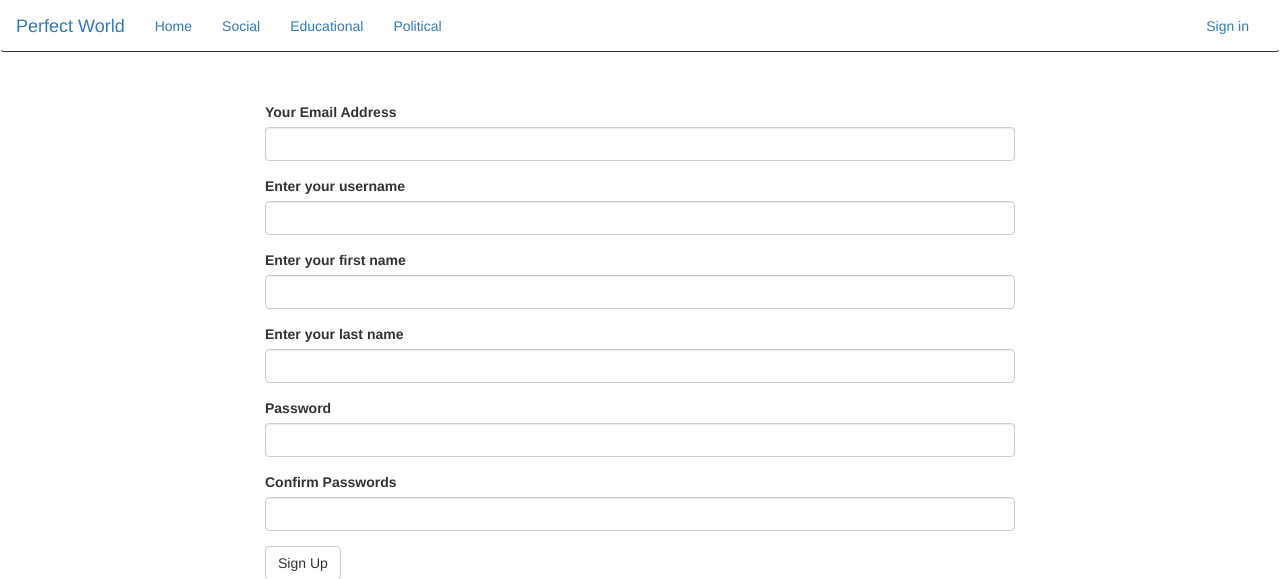
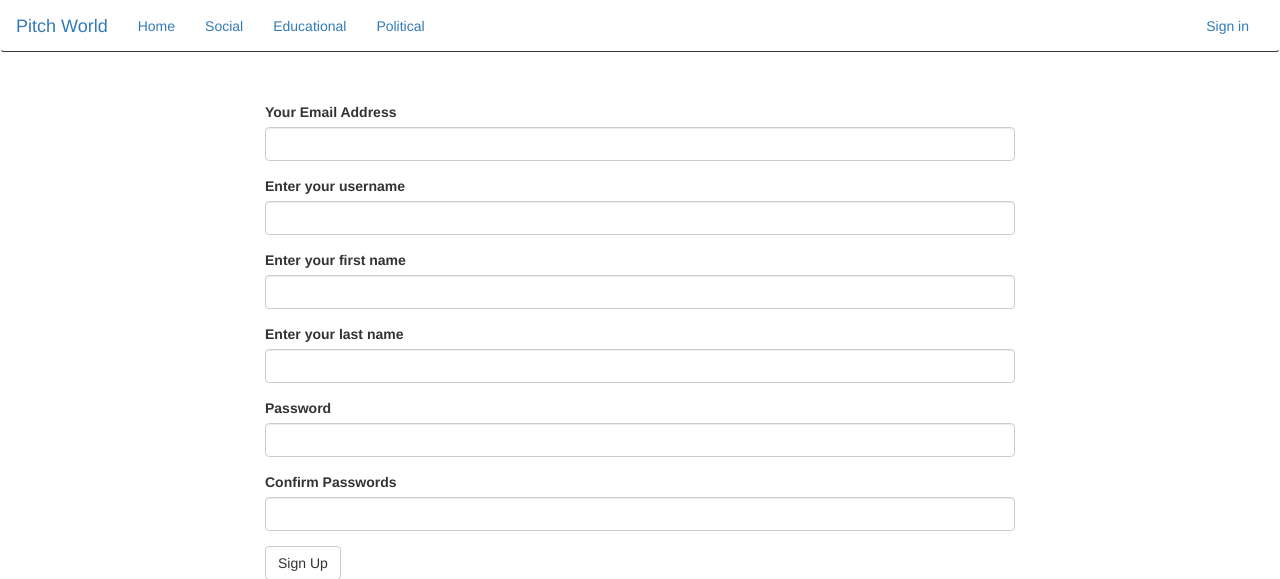
Before and after one commit to Michael-Otieno/pitch-app, a Flask app: page /authenticate/register in a window 1280 px wide. Shown: the top 579 px of the page. Run offline with Flask 2, Linux system fonts and the light colour scheme; some libraries are stand-ins or nearby versions.

Commit message:
change header

```diff
--- a/app/templates/navbar.html
+++ b/app/templates/navbar.html
@@ -7,7 +7,7 @@
                 <span class="icon-bar"></span>
                 <span class="icon-bar"></span>
             </button>
-            <a href="/" class="navbar-brand"> Perfect World </a>
+            <a href="/" class="navbar-brand"> Pitch World </a>
         </div>
         <div class="navbar-collapse collapse">
                 <ul class="nav navbar-nav">
```
Also changed, not shown: app/static/photos/clement-helardot-95YRwf6CNw8-unsplash.jpg (added).
